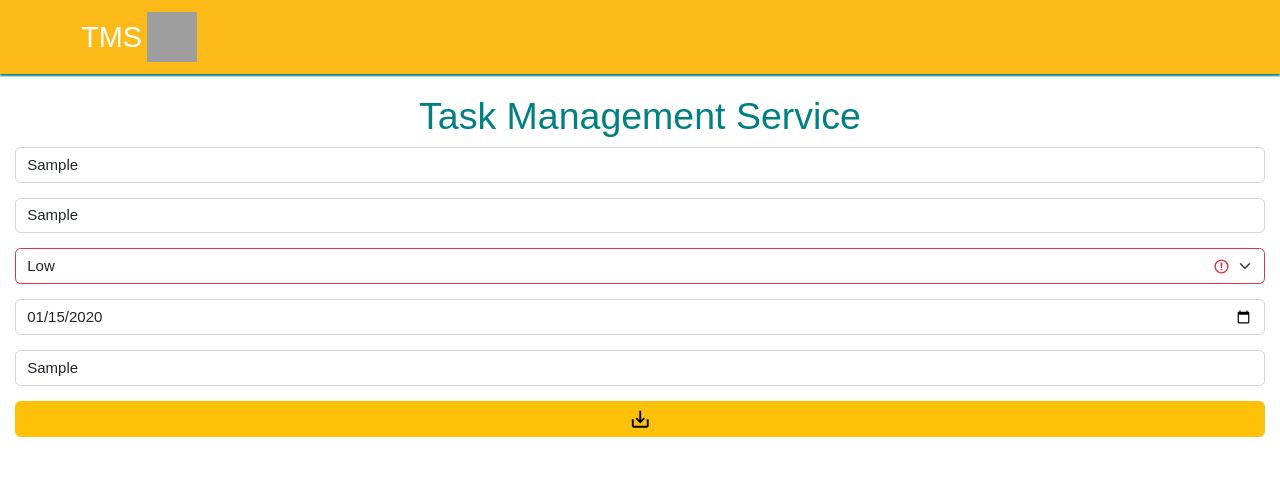
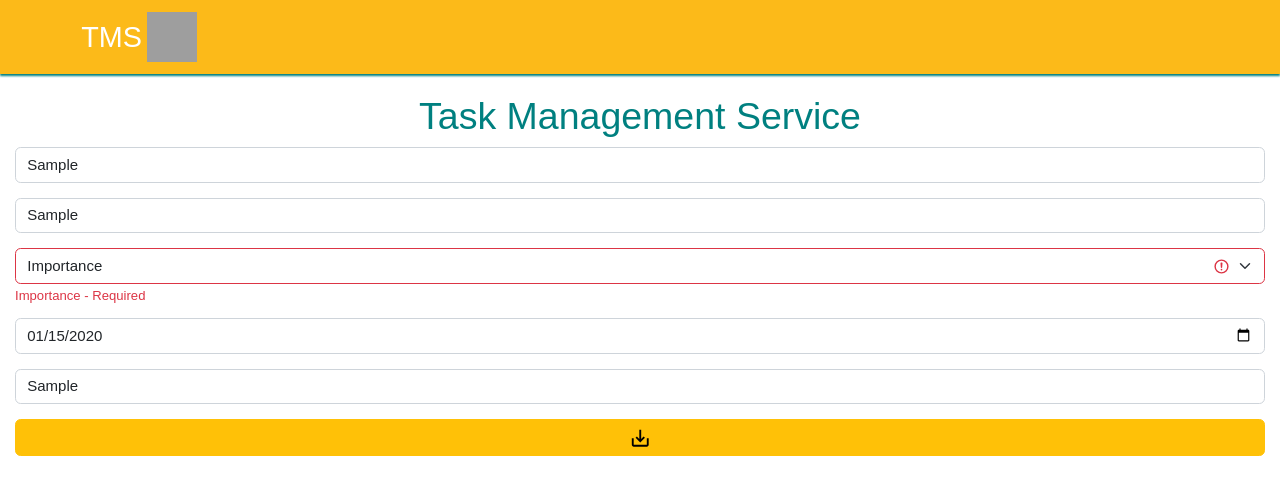
Before and after one commit to LingJason/Task-Management-Application, a React (Create React App) app in the folder client/: page /create in a window 1280 px wide. Both pictures are taken after typing "Sample", "Sample", "2020-01-15", "Sample" into the empty fields and a click on the button 640 px from the left and 418 px from the top of the page. Shown: the top 494 px of the page. Built offline with nearby package versions, Linux system fonts and the light colour scheme; grey boxes are pictures that could not be loaded.

Commit message:
Update create task error

```diff
--- a/client/src/components/CreateTask.js
+++ b/client/src/components/CreateTask.js
@@ -87,31 +87,30 @@
         <Form.Group className="mb-3" controlId="formTaskName">
           <Form.Control
             isInvalid={taskNameError}
-            feedback={taskNameError ? taskNameError : "Task Name"}
             onChange={(e) => setTaskName(e.target.value)}
             placeholder="Task Name"
             required
             type="text"
           ></Form.Control>
+          <Form.Control.Feedback type="invalid">
+            {taskNameError}
+          </Form.Control.Feedback>
         </Form.Group>
         <Form.Group className="mb-3" controlId="formTaskOwnerName">
           <Form.Control
             isInvalid={taskOwnerNameError}
-            feedback={
-              taskOwnerNameError
-                ? taskOwnerNameError
-                : "Task Owner Name"
-            }
             onChange={(e) => setTaskOwnerName(e.target.value)}
             placeholder="Task Owner Name"
             required
             type="text"
           ></Form.Control>
+            <Form.Control.Feedback type="invalid">
+            {taskOwnerNameError}
+          </Form.Control.Feedback>
         </Form.Group>
         <Form.Group className="mb-3" controlId="formImportance">
           <Form.Select
             isInvalid={importanceError}
-            feedback={importanceError ? importanceError : "Importance"}
             onChange={(e) => {
               setImportance(e.target.value);
             }}
@@ -119,20 +118,26 @@
             required
             type="text"
           >
+            <option value={""} disabled selected >Importance</option>
             <option value={"Low"}>Low</option>
             <option value={"Medium"}>Medium</option>
             <option value={"High"}>High</option>
           </Form.Select>
+          <Form.Control.Feedback type="invalid">
+            {importanceError}
+          </Form.Control.Feedback>
         </Form.Group>
         <Form.Group className="mb-3" controlId="formDueDate">
           <Form.Control
             isInvalid={dueDateError}
-            feedback={dueDateError ? dueDateError : "Due Date"}
             onChange={(e) => setDueDate(e.target.value)}
             placeholder="Due Date"
             required
             type="Date"
           ></Form.Control>
+            <Form.Control.Feedback type="invalid">
+            {dueDateError}
+          </Form.Control.Feedback>
         </Form.Group>
         <Form.Group  className="mb-3" controlId="formNotes">
           <Form.Control
--- a/client/src/components/EditTask.js
+++ b/client/src/components/EditTask.js
@@ -135,7 +135,7 @@
             type="text"
             value={importance}
             >
-              <option value={"Low"}>Low</option>
+            <option value={"Low"}>Low</option>
             <option value={"Medium"}>Medium</option>
             <option value={"High"}>High</option>
             </Form.Select>
```
